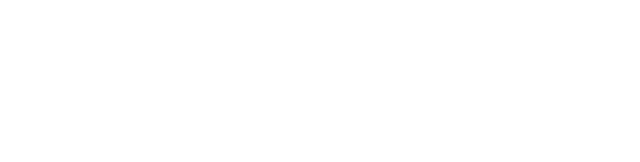
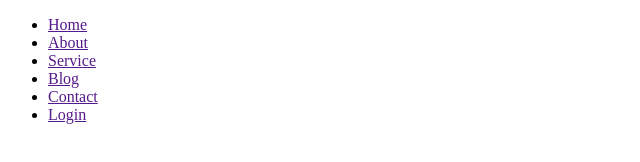
Before and after one commit to mdibrahimkhalil1995/natasa, a plain HTML site: page index.html in a window 1280 px wide. Shown: the whole page, without its empty margins (0-640 px from the left). Drawn offline with Linux system fonts and the light colour scheme.

Commit message:
add some line for nav

```diff
--- a/index.html
+++ b/index.html
@@ -6,6 +6,35 @@
     <title>Natasa Health Care</title>
 </head>
 <body>
+    <!-- Start header section -->
+    <section>
+        <div class="container">
+            <div class="container-wrap">
+                <header>
+                    <div class="nav">
+                        <nav>
+                            <ul>
+                                <li><a href="">Home</a></li>
+                                <li><a href="">About</a></li>
+                                <li><a href="">Service</a></li>
+                                <li><a href="">Blog</a></li>
+                                <li><a href="">Contact</a></li>
+                                <li><a href="">Login</a></li>
+                            </ul>
+                        </nav>
+                    </div>
+                </header>
+            </div>
+        </div>
+    </section>
+    <!-- End header section -->
 
+
+
+    <!-- <div class="container">
+        <div class="container-wrap">
+
+        </div>
+    </div> -->
 </body>
 </html>
```
Also changed, not shown: images/cover1.jpg (added), images/cover2.png (added).
